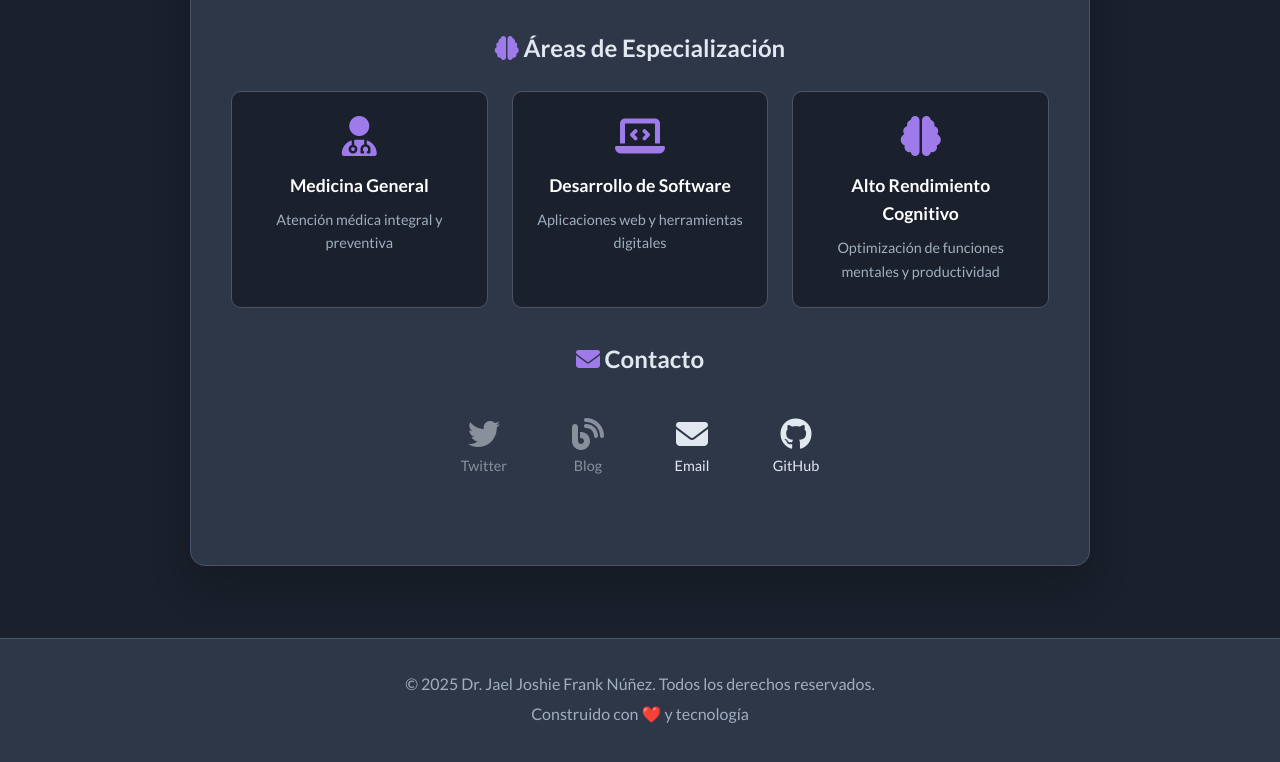
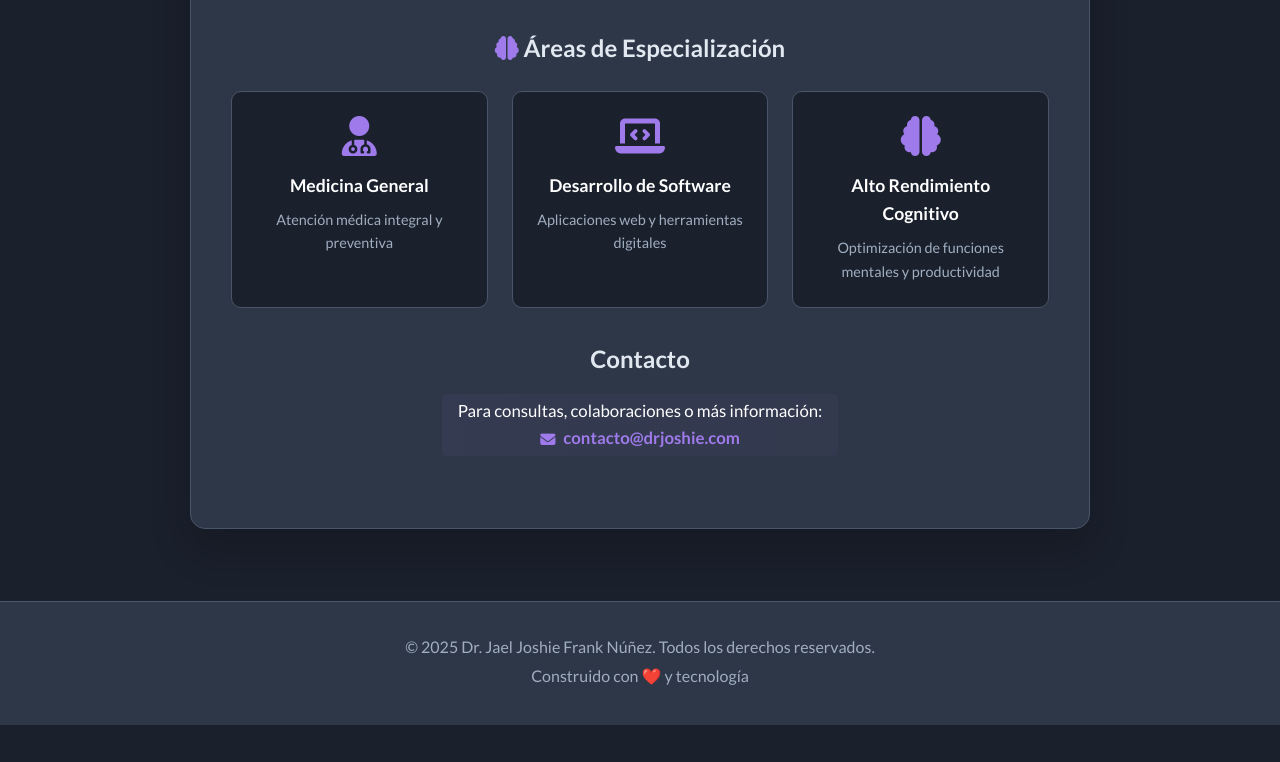
Before and after one commit to Joshie-Frank/joshie-frank-personal-page, a website: page index.html in a window 1280 px wide. Shown: the part 883-1645 px from the top of the page. After the commit the page ends 1608 px from the top, so only its background shows below. Drawn offline with Linux system fonts and the light colour scheme.

Commit message:
Cambiar contacto

```diff
--- a/css/styles.css
+++ b/css/styles.css
@@ -525,6 +525,35 @@ body {
     margin-bottom: var(--spacing-xl);
 }
 
+.contact-section .contact-line {
+    text-align: center;
+    font-size: 1.05rem;
+    color: var(--text-primary);
+    background: linear-gradient(90deg, rgba(159,122,234,0.06), rgba(232,121,249,0.03));
+    padding: calc(var(--spacing-sm) / 2) var(--spacing-md);
+    border-radius: var(--radius-sm);
+    display: inline-block;
+    margin-top: var(--spacing-md);
+}
+
+.contact-section .contact-line a {
+    color: var(--accent-color);
+    font-weight: 600;
+    text-decoration: none;
+}
+
+.contact-section .contact-line a:hover,
+.contact-section .contact-line a:focus {
+    text-decoration: underline;
+    outline: none;
+}
+
+.contact-section .mail-icon {
+    margin-right: 0.5rem;
+    font-size: 0.95rem;
+    vertical-align: middle;
+}
+
 .social-links {
     display: flex;
     justify-content: center;
--- a/index.html
+++ b/index.html
@@ -128,30 +128,9 @@
 
             <!-- Contact Section -->
             <section class="contact-section">
-                <h2 class="section-heading">
-                    <i class="fas fa-envelope"></i>
-                    Contacto
-                </h2>
-                <div class="social-links">
-                    <a href="#" class="social-link disabled-link" aria-label="Twitter" tabindex="-1">
-                        <i class="fab fa-twitter"></i>
-                        <span>Twitter</span>
-                        <span class="coming-soon">Próximamente</span>
-                    </a>
-                    <a href="#" class="social-link disabled-link" aria-label="Blog" tabindex="-1">
-                        <i class="fas fa-blog"></i>
-                        <span>Blog</span>
-                        <span class="coming-soon">Próximamente</span>
-                    </a>
-                    <a href="mailto:contacto@drjoshie.com" aria-label="Email" class="social-link">
-                        <i class="fas fa-envelope"></i>
-                        <span>Email</span>
-                    </a>
-                    <a href="https://github.com/Joshie-Frank" target="_blank" rel="noopener noreferrer" aria-label="GitHub" class="social-link">
-                        <i class="fab fa-github"></i>
-                        <span>GitHub</span>
-                    </a>
-                </div>
+                <h2 class="section-heading">Contacto</h2>
+                <p class="contact-line">Para consultas, colaboraciones o más información:
+                    <br/> <a href="mailto:contacto@drjoshie.com" aria-label="Enviar correo a contacto@drjoshie.com"><i class="fas fa-envelope mail-icon" aria-hidden="true"></i>contacto@drjoshie.com</a></p>
             </section>
         </div>
 
```
